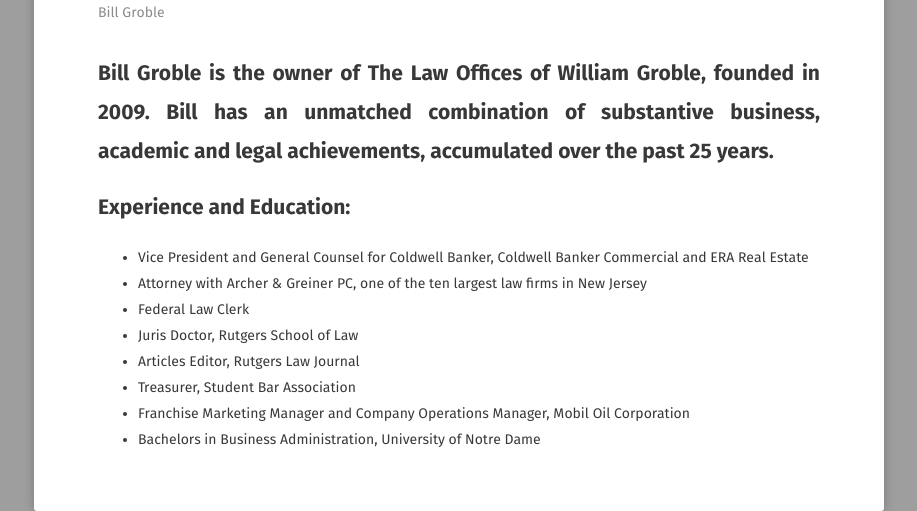
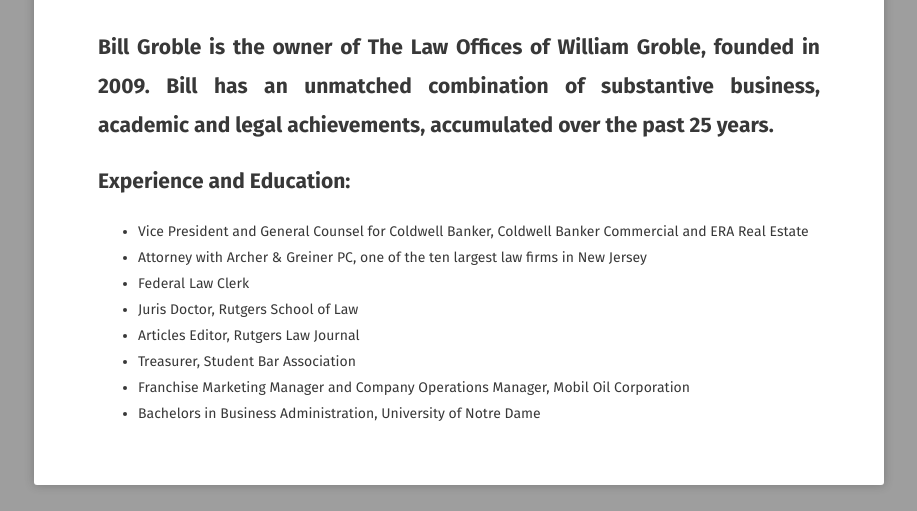
Before and after one commit to groblelaw/groblelaw.github.io, a Jekyll site: the page built from projects/index.md, in a window 1280 px wide. Shown: the part 619-1130 px from the top of the page, without its empty margins (181-1098 px from the left). Built offline with Jekyll 4.4.1, drawn with Linux system fonts in a browser that asks for light colours; some web fonts are replaced; after the commit the page ends 1104 px from its top, so only the background shows below that.

Commit message:
content edits

```diff
--- a/projects/index.md
+++ b/projects/index.md
@@ -7,7 +7,7 @@ comments: false
 {% capture images %}
     https://user-images.githubusercontent.com/9058629/38317732-5d82c266-37f3-11e8-826a-4302fd279f73.jpeg
 {% endcapture %}
-{% include gallery images=images caption="Bill Groble" cols=1 %}
+{% include gallery images=images caption="" cols=1 %}
 
 ## Bill Groble is the owner of The Law Offices of William Groble, founded in 2009. Bill has an unmatched combination of substantive business, academic and legal achievements, accumulated over the past 25 years.
 
```
